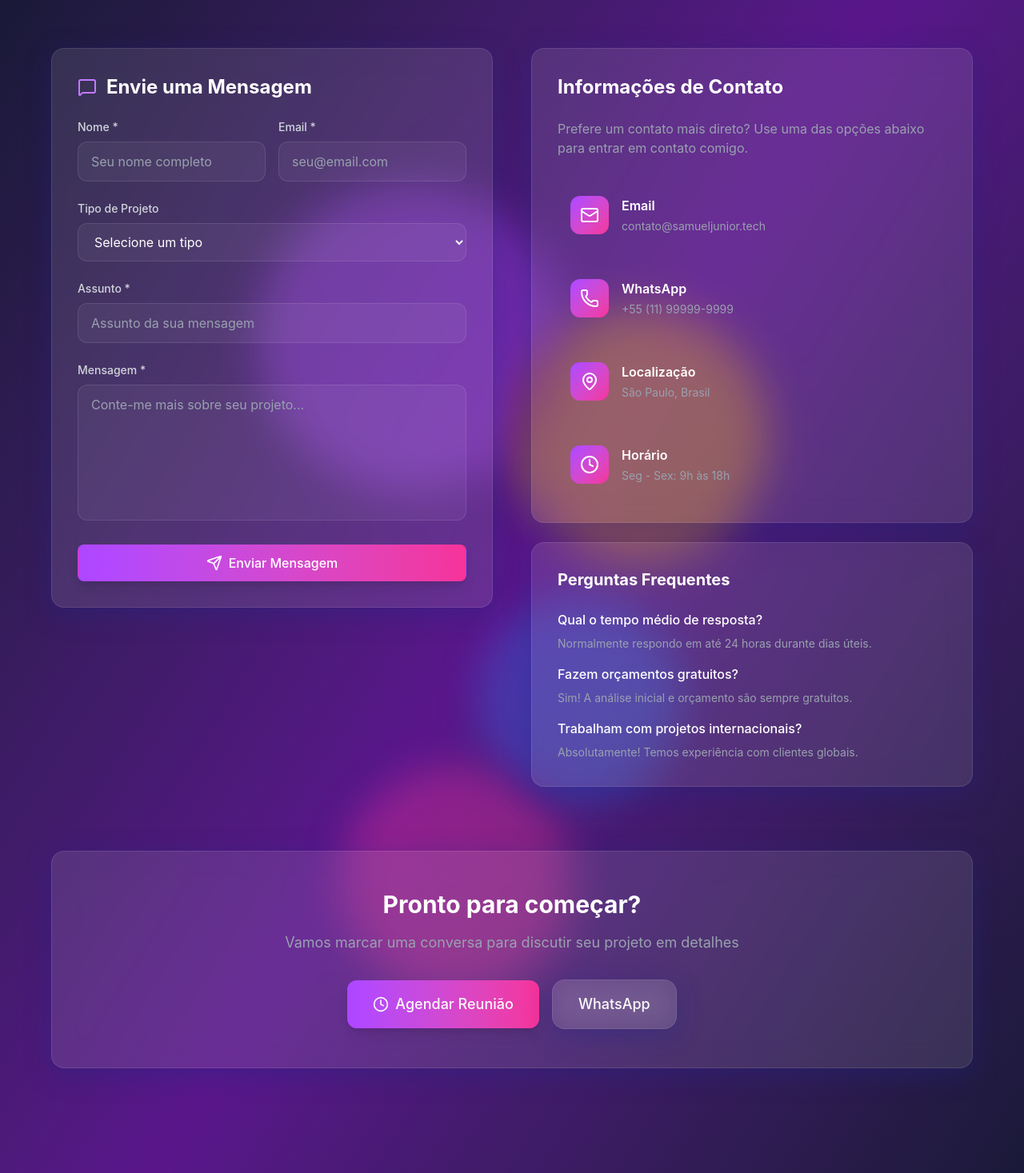
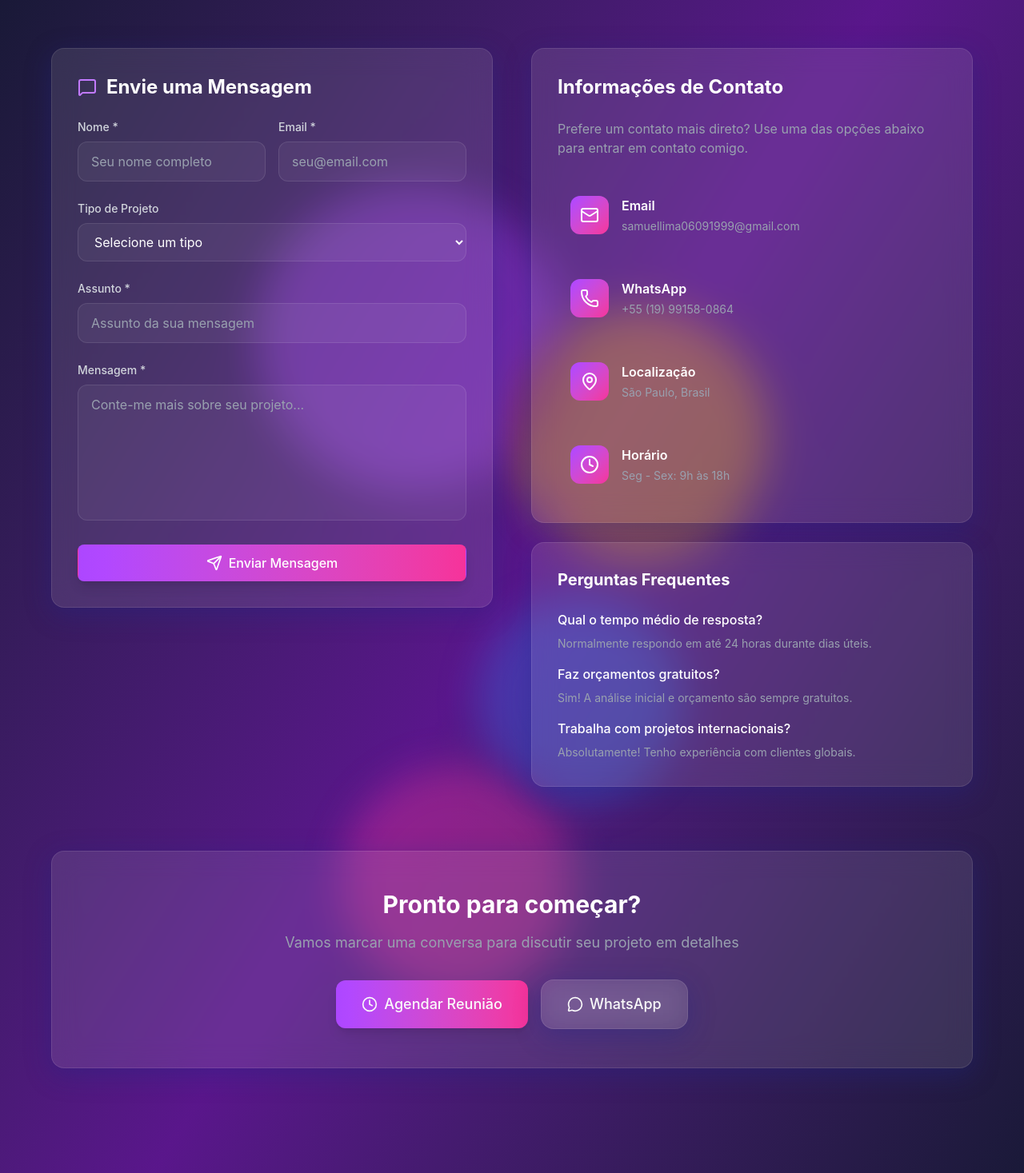
Before and after one commit to Oldp1e/samueljunior.tech, a React (Vite) app in the folder samueljunior-tech/: page /contact in a window 1280 px wide. Shown: the part 284-1751 px from the top of the page at 80% size. Built offline with nearby package versions, Linux system fonts and the light colour scheme.

Commit message:
feat: add ScrollToTop component for smooth scrolling and update contact details and text

```diff
--- a/samueljunior-tech/src/App.jsx
+++ b/samueljunior-tech/src/App.jsx
@@ -1,6 +1,7 @@
 import { BrowserRouter as Router, Routes, Route } from 'react-router-dom'
 import { AnimatePresence } from 'framer-motion'
 import Layout from './components/layout/Layout'
+import ScrollToTop from './components/ScrollToTop'
 import Home from './pages/Home'
 import About from './pages/About'
 import Projects from './pages/Projects'
@@ -11,6 +12,7 @@ import './App.css'
 function App() {
   return (
     <Router>
+      <ScrollToTop />
       <Layout>
         <AnimatePresence mode="wait">
           <Routes>
--- /dev/null
+++ b/samueljunior-tech/src/components/ScrollToTop.jsx
@@ -0,0 +1,23 @@
+import { useEffect } from 'react'
+import { useLocation } from 'react-router-dom'
+
+const ScrollToTop = () => {
+  const { pathname } = useLocation()
+
+  useEffect(() => {
+    // Pequeno delay para permitir que as animações do Framer Motion comecem
+    const timer = setTimeout(() => {
+      window.scrollTo({
+        top: 0,
+        left: 0,
+        behavior: 'smooth'
+      })
+    }, 100)
+
+    return () => clearTimeout(timer)
+  }, [pathname])
+
+  return null
+}
+
+export default ScrollToTop
--- a/samueljunior-tech/src/pages/Contact.jsx
+++ b/samueljunior-tech/src/pages/Contact.jsx
@@ -1,6 +1,6 @@
 import { useState } from 'react'
 import { motion } from 'framer-motion'
-import { Mail, Phone, MapPin, Send, CheckCircle, AlertCircle, Clock, MessageSquare } from 'lucide-react'
+import { Mail, Phone, MapPin, Send, CheckCircle, AlertCircle, Clock, MessageSquare, MessageCircle } from 'lucide-react'
 import Card from '../components/ui/Card'
 import Button from '../components/ui/Button'
 
@@ -19,8 +19,13 @@ const Contact = () => {
     'Desenvolvimento Web',
     'Desenvolvimento de Jogos',
     'Aplicativo Mobile',
-    'UI/UX Design',
+    'Engenharia de Software',
     'Consultoria',
+    'Infraestrutura de TI',
+    'Segurança da Informação',
+    'Automação de Processos',
+    'Integração de Sistemas',
+    'Análise de Dados',
     'Outro'
   ]
 
@@ -28,14 +33,14 @@ const Contact = () => {
     {
       icon: Mail,
       title: 'Email',
-      description: 'contato@samueljunior.tech',
-      action: 'mailto:contato@samueljunior.tech'
+      description: 'samuellima06091999@gmail.com',
+      action: 'mailto:samuellima06091999@gmail.com'
     },
     {
       icon: Phone,
       title: 'WhatsApp',
-      description: '+55 (11) 99999-9999',
-      action: 'https://wa.me/5511999999999'
+      description: '+55 (19) 99158-0864',
+      action: 'https://wa.me/5519991580864'
     },
     {
       icon: MapPin,
@@ -62,7 +67,6 @@ const Contact = () => {
     e.preventDefault()
     setIsSubmitting(true)
 
-    // Simulação de envio (aqui você integraria com sua API)
     try {
       await new Promise(resolve => setTimeout(resolve, 2000))
       setSubmitStatus('success')
@@ -308,7 +312,7 @@ const Contact = () => {
                 </div>
                 <div>
                   <h4 className="text-white font-medium mb-2">
-                    Fazem orçamentos gratuitos?
+                    Faz orçamentos gratuitos?
                   </h4>
                   <p className="text-gray-400 text-sm">
                     Sim! A análise inicial e orçamento são sempre gratuitos.
@@ -316,10 +320,10 @@ const Contact = () => {
                 </div>
                 <div>
                   <h4 className="text-white font-medium mb-2">
-                    Trabalham com projetos internacionais?
+                    Trabalha com projetos internacionais?
                   </h4>
                   <p className="text-gray-400 text-sm">
-                    Absolutamente! Temos experiência com clientes globais.
+                    Absolutamente! Tenho experiência com clientes globais.
                   </p>
                 </div>
               </div>
@@ -345,7 +349,7 @@ const Contact = () => {
             <div className="flex flex-col sm:flex-row items-center justify-center space-y-4 sm:space-y-0 sm:space-x-4">
               <Button
                 size="lg"
-                href="https://calendly.com/samueljunior"
+                href="https://calendly.com/samuellima06091999/30min"
                 className="group"
               >
                 <span className="flex items-center space-x-2">
@@ -356,17 +360,21 @@ const Contact = () => {
               <Button
                 variant="secondary"
                 size="lg"
-                href="https://wa.me/5511999999999"
+                href="https://wa.me/5519991580864"
+                className="group"
               >
-                WhatsApp
+                <span className="flex items-center space-x-2">
+                  <MessageCircle className="w-5 h-5" />
+                  <span>WhatsApp</span>
+                </span>
               </Button>
             </div>
           </Card>
         </motion.div>
+        </div>
       </div>
     </div>
-  </div>
-  );
-};
+  )
+}
 
 export default Contact
```
